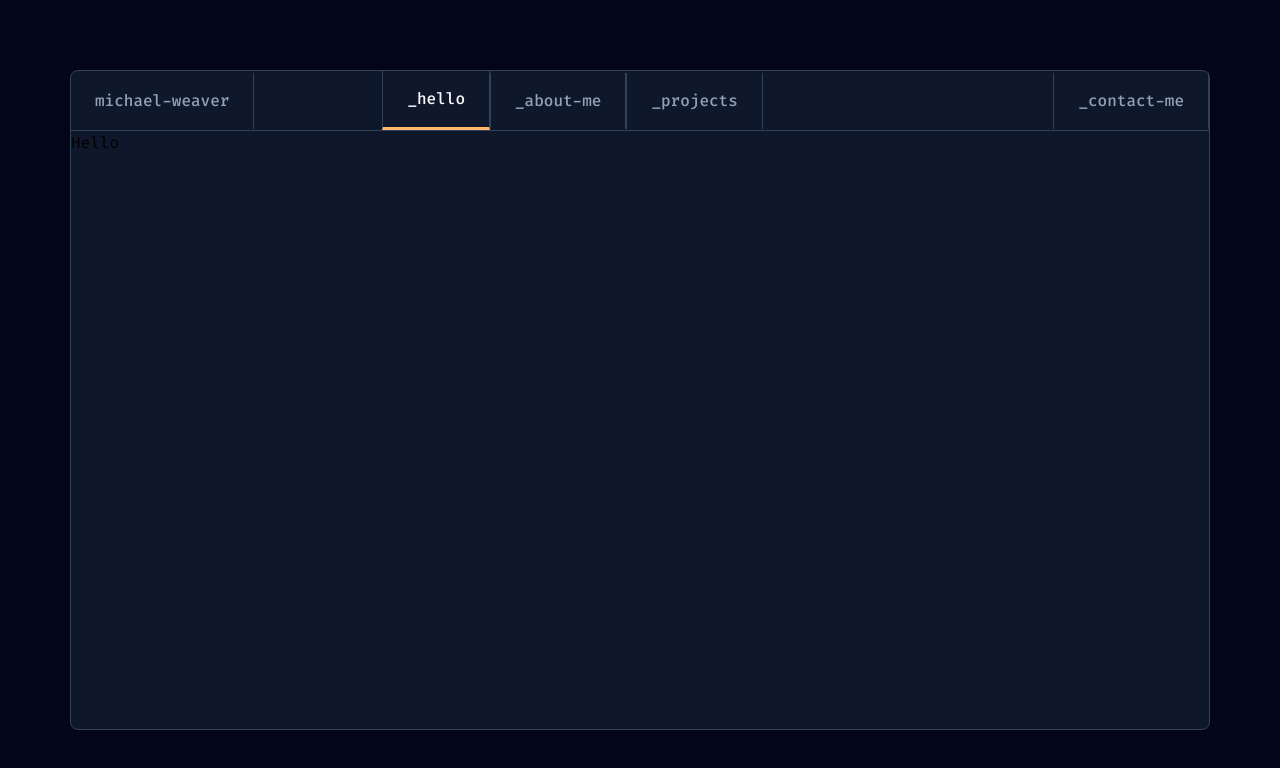
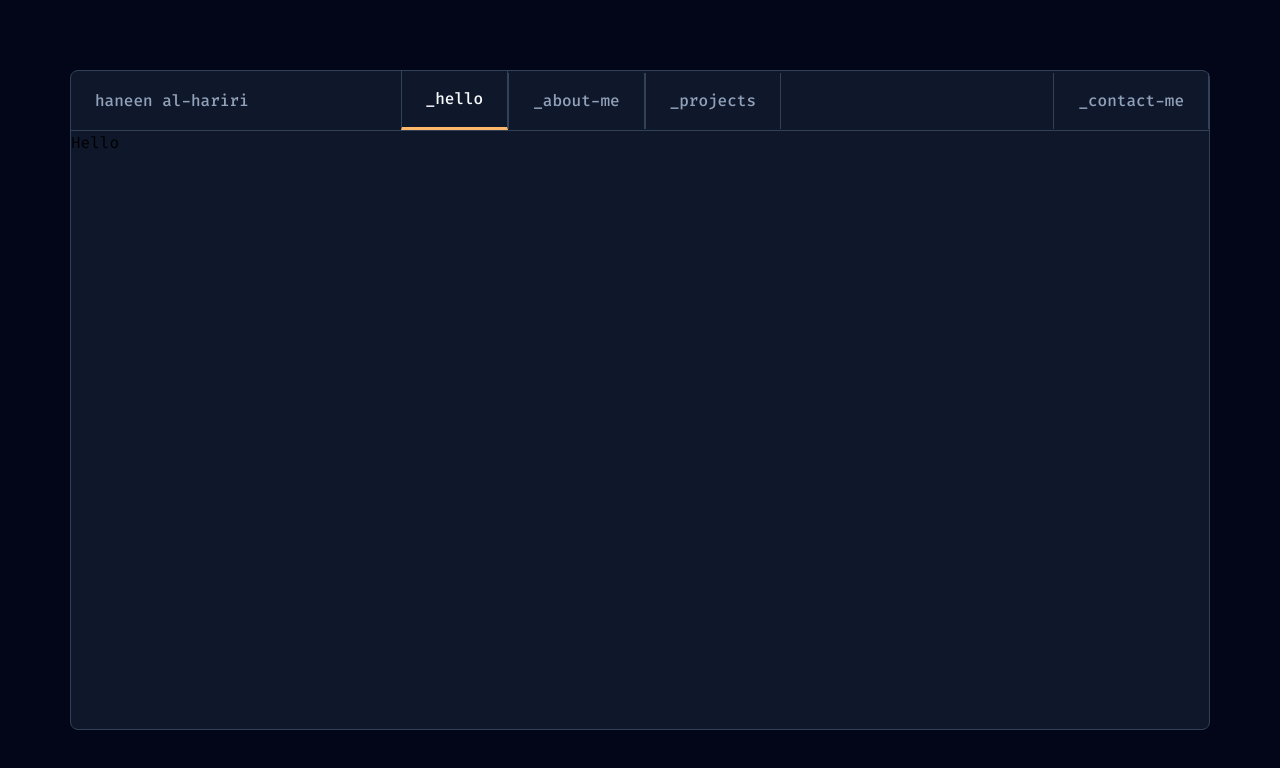
Before and after one commit to haneenhariri/porto, a React (Vite) app: page / in a window 1280 px wide. Shown: the top 768 px of the page. Built offline with nearby package versions, Linux system fonts and the light colour scheme.

Commit message:
bug fixes

```diff
--- a/src/components/Navbar/Navbar.tsx
+++ b/src/components/Navbar/Navbar.tsx
@@ -11,8 +11,8 @@ const Navbar: React.FC = () => {
     <>
       <nav className="flex justify-between items-center border-b border-b-border relative z-50">
         <div className="main-nav-content flex items-center">
-          <h2 className="text-link py-4 px-6 font-[450] border-r border-border mr-4 lg:mr-32">
-            michael-weaver
+          <h2 className="text-link py-4 px-6 font-[450] mr-4 lg:mr-32">
+            haneen al-hariri
           </h2>
 
           <div className="hidden md:flex items-center justify-center">
```
